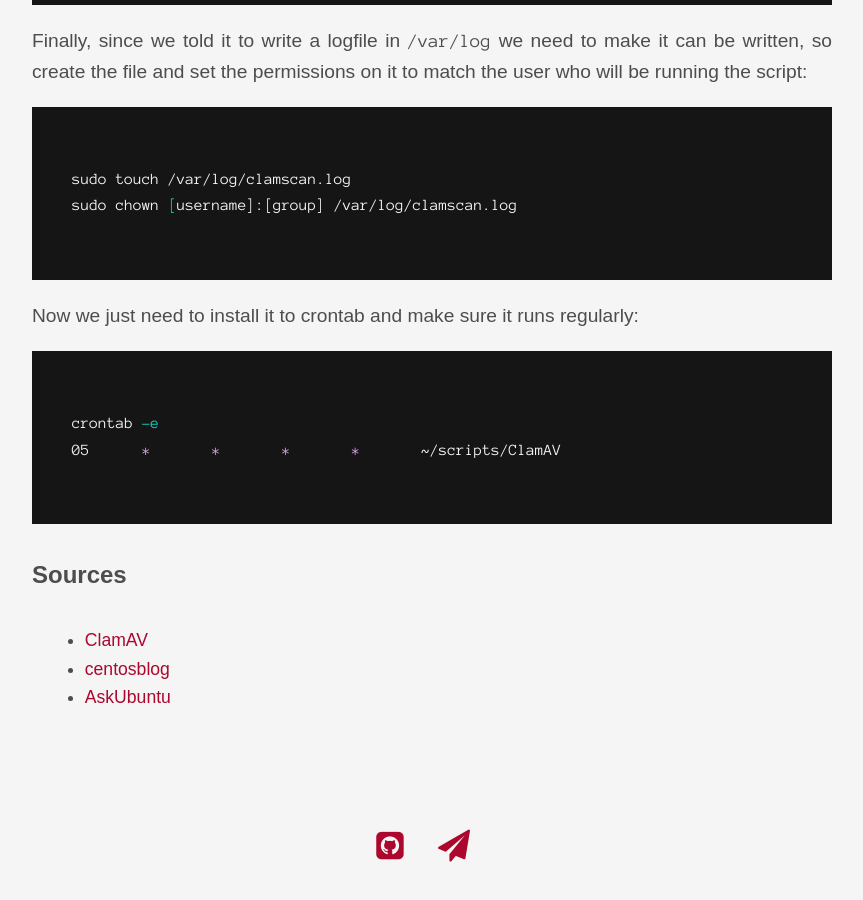
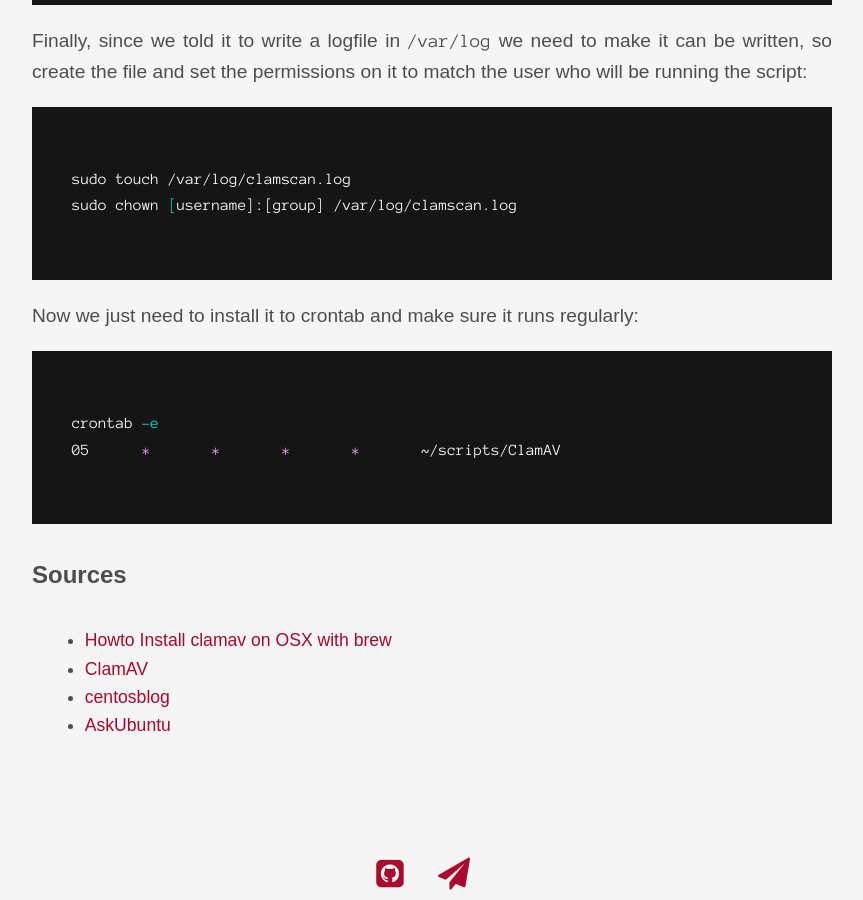
Before and after one commit to paulrbts/blog, a Jekyll site: the page built from _posts/software/2017-08-18-clamav.md, in a window 1280 px wide and 900 px high, scrolled down 3997 px. Shown: the whole window, without its empty margins (208-1071 px from the left). Built offline with Jekyll 4.4.1, drawn with Linux system fonts in a browser that asks for light colours; nearby versions of some CDN libraries; some web fonts are replaced; before the commit the page ends 4869 px from its top, so only the background shows below that.

Commit message:
updated link in Sources

````diff
--- a/_posts/software/2017-08-18-clamav.md
+++ b/_posts/software/2017-08-18-clamav.md
@@ -116,6 +116,7 @@ crontab -e
 ```
 
 #### Sources
+* [Howto Install clamav on OSX with brew](https://gist.github.com/gagarine/9168c1b7e4b5f55cb3254582e30d808e)
 * [ClamAV](https://www.clamav.net/)
 * [centosblog](https://www.centosblog.com/how-to-install-clamav-and-configure-daily-scanning-on-centos/)
 * [AskUbuntu](https://askubuntu.com/questions/250290/how-do-i-scan-for-viruses-with-clamav)
````
